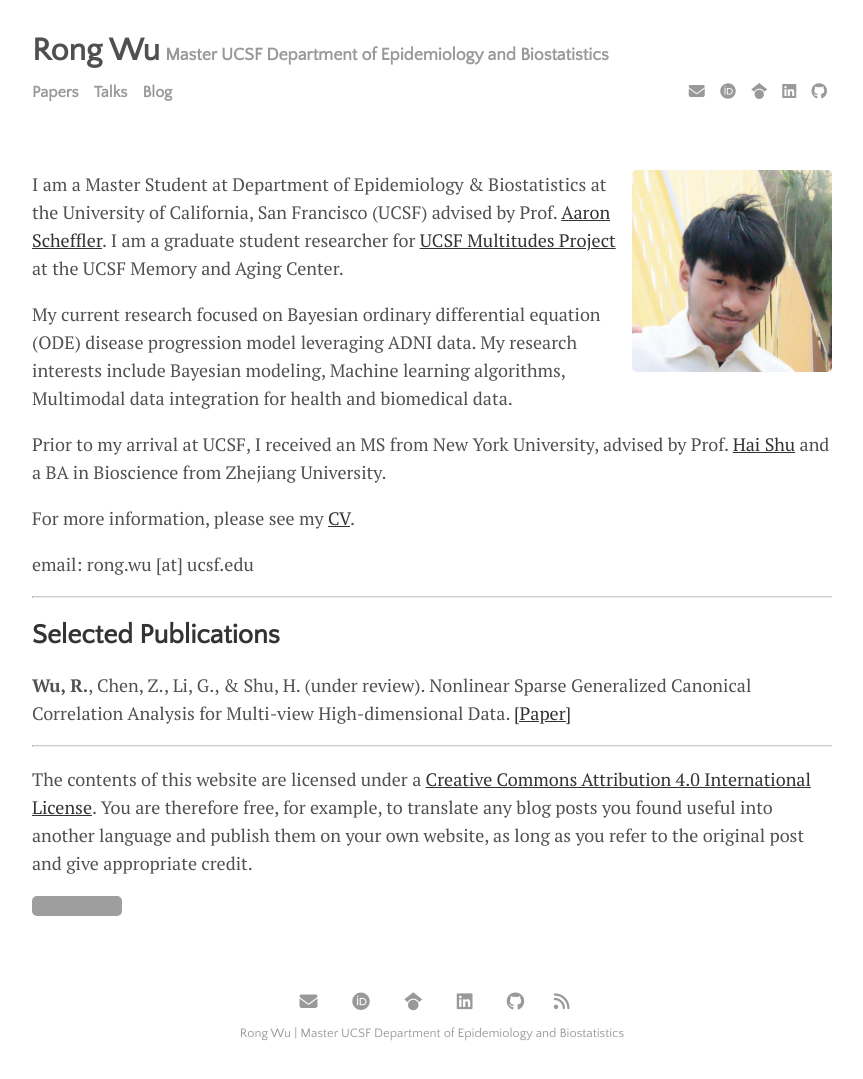
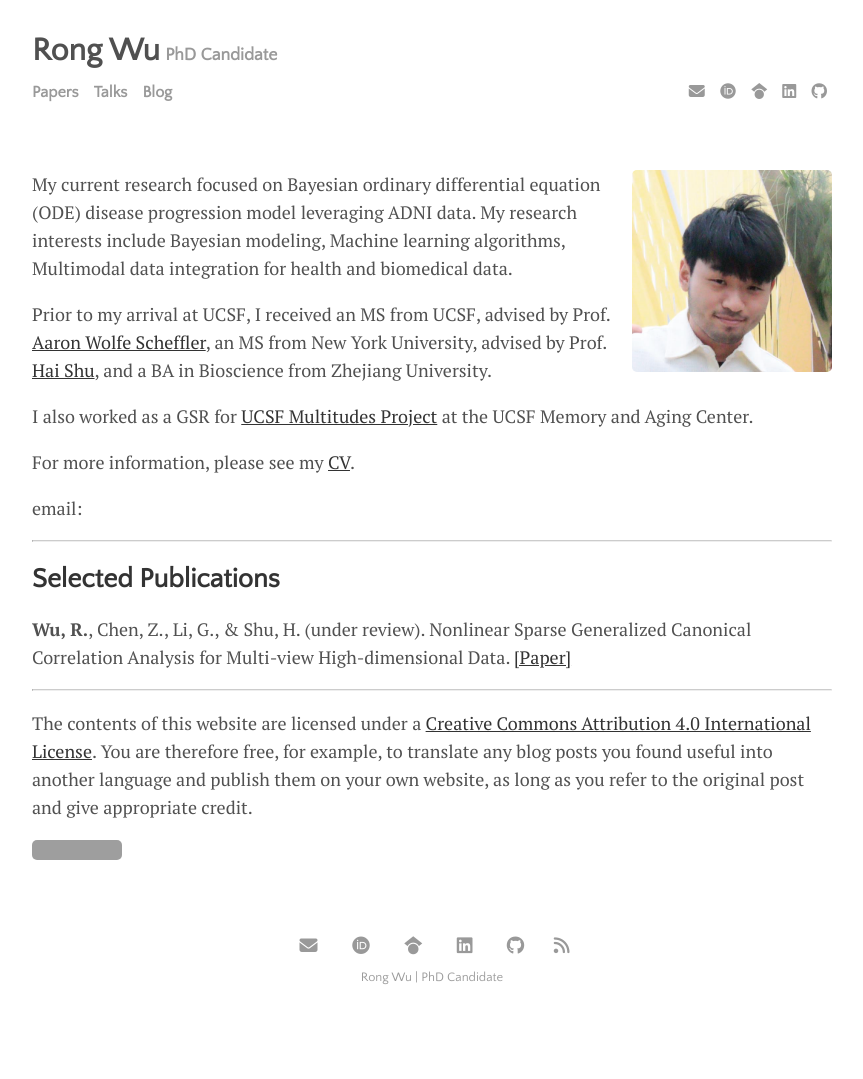
Before and after one commit to Rows21/Rows21.github.io, a Jekyll site: the page index.html, which Jekyll copies as it is, in a window 1280 px wide. Shown: the whole page, without its empty margins (208-1071 px from the left). Built offline with Jekyll 4.4.1, drawn with Linux system fonts in a browser that asks for light colours; after the commit the page ends 1023 px from its top, so only the background shows below that; grey boxes are pictures that could not be loaded.

Commit message:
Update index.html

```diff
--- a/index.html
+++ b/index.html
@@ -17,7 +17,7 @@
   <!-- Use Atom -->
   <link type="application/atom+xml" rel="alternate" href="http://localhost:4000/feed.xml" title="Rong Wu" />
   <!-- Use RSS-2.0 -->
-  <!--<link href="/rss-feed.xml" type="application/rss+xml" rel="alternate" title="Rong Wu | Master UCSF Department of Epidemiology and Biostatistics"/>
+  <!--<link href="/rss-feed.xml" type="application/rss+xml" rel="alternate" title="Rong Wu | PhD Candidate"/>
   //-->
 
   <link rel="stylesheet" href="https://fonts.googleapis.com/css?family=PT+Serif:400,400italic,700%7CPT+Sans:400">
@@ -59,8 +59,8 @@
 <meta property="og:title" content="About" />
 <meta name="author" content="Rong Wu" />
 <meta property="og:locale" content="en_US" />
-<meta name="description" content="Master UCSF Department of Epidemiology and Biostatistics" />
-<meta property="og:description" content="Master UCSF Department of Epidemiology and Biostatistics" />
+<meta name="description" content="PhD Candidate" />
+<meta property="og:description" content="PhD Candidate" />
 <link rel="canonical" href="http://localhost:4000/menu/about.html" />
 <meta property="og:url" content="http://localhost:4000/menu/about.html" />
 <meta property="og:site_name" content="Rong Wu" />
@@ -68,7 +68,7 @@
 <meta name="twitter:card" content="summary" />
 <meta property="twitter:title" content="About" />
 <script type="application/ld+json">
-{"@context":"https://schema.org","@type":"WebPage","author":{"@type":"Person","name":"Rong Wu"},"description":"Master UCSF Department of Epidemiology and Biostatistics","headline":"About","url":"http://localhost:4000/menu/about.html"}</script>
+{"@context":"https://schema.org","@type":"WebPage","author":{"@type":"Person","name":"Rong Wu"},"description":"PhD Candidate","headline":"About","url":"http://localhost:4000/menu/about.html"}</script>
 <!-- End Jekyll SEO tag -->
 
 
@@ -81,7 +81,7 @@
     <header class="masthead">
   <h3 class="masthead-title">
     <a href="/">Rong Wu</a>
-    <small class="masthead-subtitle">Master UCSF Department of Epidemiology and Biostatistics</small>
+    <small class="masthead-subtitle">PhD Candidate</small>
     <div class="menu">
   <nav class="menu-content">
       <a href="/menu/papers.html">Papers</a>
@@ -110,15 +110,15 @@
   <img src="/assets/img/rong.png" width="200" height="300" />
 </div>
 
-<p>I am a Master Student at Department of Epidemiology & Biostatistics at the University of California, San Francisco (UCSF) advised by Prof. <a href="https://profiles.ucsf.edu/aaron.scheffler">Aaron Scheffler</a>. I am a graduate student researcher for <a href="https://multitudesinfo.ucsf.edu/">UCSF Multitudes Project</a> at the UCSF Memory and Aging Center.</p>
-
 <p>My current research focused on Bayesian ordinary differential equation (ODE) disease progression model leveraging ADNI data. My research interests include Bayesian modeling, Machine learning algorithms, Multimodal data integration for health and biomedical data.</p>
 
-<p>Prior to my arrival at UCSF, I received an MS from New York University, advised by Prof. <a href="https://publichealth.nyu.edu/faculty/hai-shu">Hai Shu</a> and a BA in Bioscience from Zhejiang University.</p>
+<p>Prior to my arrival at UCSF, I received an MS from UCSF, advised by Prof. <a href="https://profiles.ucsf.edu/aaron.scheffler">Aaron Wolfe Scheffler</a>, an MS from New York University, advised by Prof. <a href="https://publichealth.nyu.edu/faculty/hai-shu">Hai Shu</a>, and a BA in Bioscience from Zhejiang University.</p>
+
+<p>I also worked as a GSR for <a href="https://multitudesinfo.ucsf.edu/">UCSF Multitudes Project</a> at the UCSF Memory and Aging Center.</p>
 
 <p>For more information, please see my <a href="/assets/RongWuCV_26FALL.pdf">CV</a>.</p>
 
-<p>email: rong.wu [at] ucsf.edu</p>
+<p>email: </p>
 
 <hr />
 
@@ -152,7 +152,7 @@ Besides academic things, I am thinking about how we can utilize people's quantit
     <a href="https://www.github.com/Rows21" target="_blank"><i class="fa-brands fa-github" aria-hidden="true"></i></a>
     <a href="/feed.xml"><i class="fa-solid fa-rss" aria-hidden="true"></i></a>
 
-  <div class="post-date"><a href="https://rows21.github.io">Rong Wu | Master UCSF Department of Epidemiology and Biostatistics</a></div>
+  <div class="post-date"><a href="https://rows21.github.io">Rong Wu | PhD Candidate</a></div>
 </footer>
 
   </div>
```
